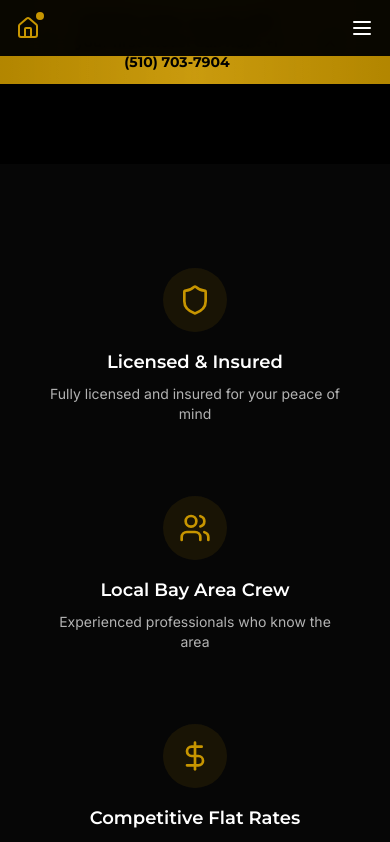
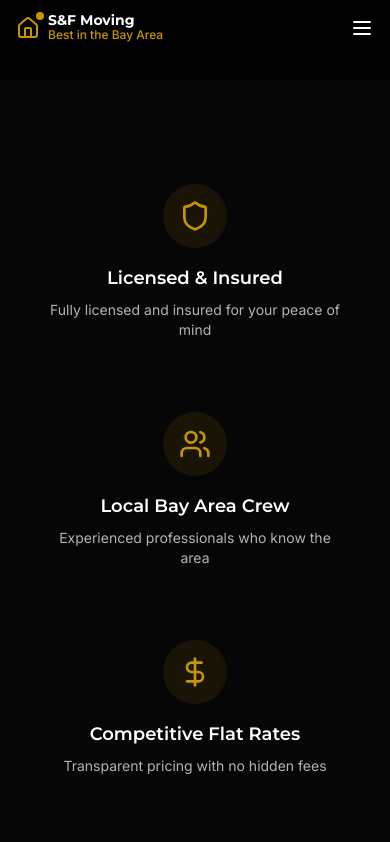
Before and after one commit to mehdozz007-stack/sf-bay-movers-main, a React (Vite) app: page /about in a window 390 px wide. Shown: the top 842 px of the page. Built offline with nearby package versions, Linux system fonts and the light colour scheme; the HTML template or start-up script is replaced by a standard one.

Commit message:
Update Header and SpecialOffer components for improved mobile responsiveness and styling

```diff
--- a/src/components/Header.tsx
+++ b/src/components/Header.tsx
@@ -55,15 +55,15 @@ export const Header = () => {
           {/* Logo */}
           <Link
             to="/"
-            className="flex items-center gap-1 sm:gap-2 group flex-shrink-0"
+            className="flex items-center gap-2 sm:gap-3 group flex-shrink-0"
             aria-label="S&F Moving home"
           >
             <div className="relative">
               <HomeIcon className="w-6 sm:w-8 h-6 sm:h-8 text-primary transition-transform group-hover:scale-110" />
               <div className="absolute -top-1 -right-1 w-2 sm:w-3 h-2 sm:h-3 bg-primary rounded-full"></div>
             </div>
-            <div className="flex flex-col hidden sm:flex">
-              <span className="font-heading text-lg sm:text-xl font-bold text-foreground leading-none">
+            <div className="flex flex-col">
+              <span className="font-heading text-sm sm:text-lg md:text-xl font-bold text-foreground leading-none">
                 S&F Moving
               </span>
               <span className="text-xs text-primary font-medium">Best in the Bay Area</span>
--- a/src/components/SpecialOffer.tsx
+++ b/src/components/SpecialOffer.tsx
@@ -2,22 +2,22 @@ import { Sparkles, X } from "lucide-react";
 import { useState } from "react";
 
 export const SpecialOffer = () => {
-  const [isVisible, setIsVisible] = useState(true);
+  const [isVisible, setIsVisible] = useState(false);
 
   if (!isVisible) return null;
 
   return (
-    <div className="bg-gradient-to-r from-gold-dark via-gold to-gold-dark text-black py-3 px-4 relative overflow-hidden">
+    <div className="bg-gradient-to-r from-gold-dark via-gold to-gold-dark text-black py-2 sm:py-3 px-3 sm:px-4 relative overflow-hidden">
       <div className="absolute inset-0 bg-gradient-to-r from-transparent via-white/10 to-transparent animate-pulse"></div>
-      <div className="container mx-auto flex items-center justify-center gap-3 relative z-10">
-        <Sparkles className="w-5 h-5 animate-pulse" />
-        <p className="text-sm md:text-base font-heading font-bold text-center">
-          LIMITED TIME: Get 15% OFF your first move! Call now: +1 (510) 703-7904
+      <div className="container mx-auto flex items-center justify-center gap-2 sm:gap-3 relative z-10 flex-wrap sm:flex-nowrap">
+        <Sparkles className="w-4 sm:w-5 h-4 sm:h-5 flex-shrink-0 animate-pulse hidden sm:block" />
+        <p className="text-xs sm:text-sm md:text-base font-heading font-bold text-center">
+          LIMITED TIME: 15% OFF your first move! <span className="hidden sm:inline">Call +1 (510) 703-7904</span><span className="sm:hidden">Call now!</span>
         </p>
-        <Sparkles className="w-5 h-5 animate-pulse" />
+        <Sparkles className="w-4 sm:w-5 h-4 sm:h-5 flex-shrink-0 animate-pulse hidden sm:block" />
         <button
           onClick={() => setIsVisible(false)}
-          className="ml-auto hover:bg-black/10 rounded-full p-1 transition-colors"
+          className="ml-auto sm:ml-auto hover:bg-black/10 rounded-full p-1 transition-colors flex-shrink-0"
           aria-label="Close offer banner"
         >
           <X className="w-4 h-4" />
```
